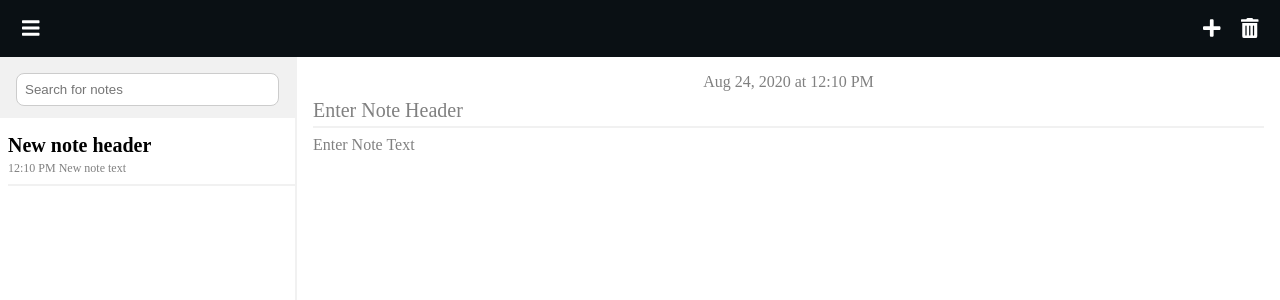
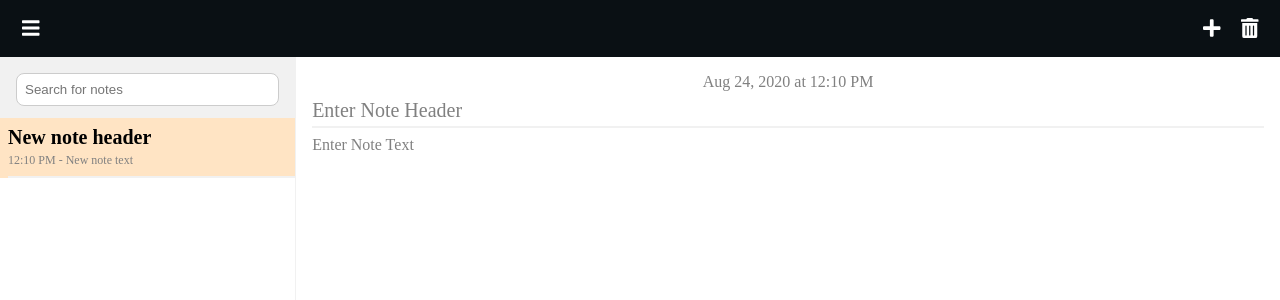
Before and after one commit to tomlone/noteApp, an Angular app: page / in a window 1280 px wide. Shown: the top 300 px of the page. Built offline with nearby package versions, Linux system fonts and the light colour scheme.

Commit message:
UI sidebar improvements

```diff
--- a/src/app/common/components/content/content.component.ts
+++ b/src/app/common/components/content/content.component.ts
@@ -23,8 +23,10 @@ export class ContentComponent implements OnInit {
 
     private initialize(): void {
         this.noteService.notesData$.subscribe(res => {
-            console.log('note service response -> ', res);
-            console.log('selected index -> ', this.noteService.selectedIndex);
+
+            // console.log('note service response -> ', res);
+            // console.log('selected index -> ', this.noteService.selectedIndex);
+
             if(res.length == 1) {
                 if(!res[0].header) {
                     let header      =   document.getElementById('noteHeader');
@@ -40,7 +42,6 @@ export class ContentComponent implements OnInit {
     }
 
     public getDate(): Date {
-		// return new Date();
 		if(this.noteService.selectedNote && this.noteService.selectedNote.updatedAt) {
 			return new Date(this.noteService.selectedNote.updatedAt);
 		} else {
@@ -53,10 +54,9 @@ export class ContentComponent implements OnInit {
 		type					?: 	'header' | 'text'
 	): void {
 
-		let payload				:	Note   			=	new Note({});
 		let notes				:	Note[]			=	this.noteService.notesData$.getValue();
 
-		console.log(ev.path[0].innerText, type);
+		// console.log(ev.path[0].innerText, type);
 
         if(type === 'header') {
             notes[this.noteService.selectedIndex].header    =   ev.path[0].innerText;
--- a/src/app/common/components/notes/notes.component.html
+++ b/src/app/common/components/notes/notes.component.html
@@ -1,13 +1,13 @@
-<div class="p-8 pr-0 cursor-pointer">
-    <div class="border-bottom pb-8">
-        <div class="fs-20 fw-600 mt-8 pb-4px">
+<div class="pl-8 cursor-pointer" [ngClass]="{ 'note-selected': noteService.selectedIndex === index }">
+    <div class="border-bottom pt-8 pb-8">
+        <div class="fs-20 fw-600 pb-4px">
             {{note?.header | truncateText: 20 : 'header'}}
         </div>
         <div class="fs-12 text-color">
             <span class="fs-12 text-color">
-                {{note?.updatedAt | date : 'shortTime'}}
+                {{note?.updatedAt | date : 'shortTime' }} -
             </span>
-            {{note?.text | truncateText: 50 : 'text' }}
+            {{ note?.text | truncateText: 50 : 'text' }}
         </div>
     </div>
 </div>
--- a/src/app/common/components/notes/notes.component.ts
+++ b/src/app/common/components/notes/notes.component.ts
@@ -9,6 +9,7 @@ import { NoteService } from '../../services/note.service';
 export class NotesComponent implements OnInit {
 
     @Input('note') note			:	any					=	{};
+    @Input('index') index       :  number               =   0;
 
     constructor(
         public noteService      :   NoteService
@@ -17,4 +18,8 @@ export class NotesComponent implements OnInit {
     ngOnInit(): void {
     }
 
+    ngOnChanges(): void {
+        // console.log({note: this.note, index: this.index, selectedIndex: this.noteService.selectedIndex});
+    }
+
 }
--- a/src/app/common/components/sidebar/sidebar.component.html
+++ b/src/app/common/components/sidebar/sidebar.component.html
@@ -10,7 +10,7 @@
 
 <note-component
     *ngFor="let note of noteService.notesData$ | async;let i=index;"
-    [note]='note' (click)='selectedIndex(note, i)'
+    [note]='note' [index]='i' (click)='selectedIndex(note, i)'
 >
 </note-component>
 <!-- Helloo -->
--- a/src/app/common/components/sidebar/sidebar.component.ts
+++ b/src/app/common/components/sidebar/sidebar.component.ts
@@ -67,7 +67,7 @@ export class SidebarComponent implements OnInit {
     public selectedIndex(note: any, index: number): void {
         this.noteService.selectedIndex  =   index;
         this.noteService.selectedNote   =   note;
-        console.log('selected data -> ', {note: this.noteService.selectedNote, index: this.noteService.selectedIndex});
+        // console.log('selected data -> ', {note: this.noteService.selectedNote, index: this.noteService.selectedIndex});
     }
 
     get search(): FormControl {
--- a/src/app/home/home.component.html
+++ b/src/app/home/home.component.html
@@ -3,7 +3,9 @@
 </div>
 
 <div class="display-flex w-100p h-100vh position-fixed">
-    <div class="nav w-30p border-right" *ngIf='noteService.isMenuOpened'>
+    <div class="nav w-30p border-right" *ngIf='noteService.isMenuOpened'
+        [ngClass]="{'w-100p': deviceSize === 'xs' || deviceSize === 'sm', 'w-40p': deviceSize === 'md'}"
+    >
         <sidebar></sidebar>
     </div>
 
--- a/src/styles.scss
+++ b/src/styles.scss
@@ -123,7 +123,7 @@ $dark_bg                        :   #0A1014;
 
 .border-none { border           :   none !important;    }
 .border-bottom { border-bottom  :   2px solid #f1f1f1 !important;   }
-.border-right { border-right    :   2px solid #f1f1f1 !important;   }
+.border-right { border-right    :   1px solid #f1f1f1 !important;   }
 
 .toolbar-bg { background-color  :   $dark_bg !important;    }
 .searchbox-bg { background-color:   $secondary !important;  }
@@ -159,6 +159,8 @@ $dark_bg                        :   #0A1014;
     color                       :   white;
 }
 
+.note-selected { background     :   bisque !important;      }
+
 .text-color { color             :   $primary !important;    }
 
 .cursor-pointer { cursor        :   pointer !important;     }
```
